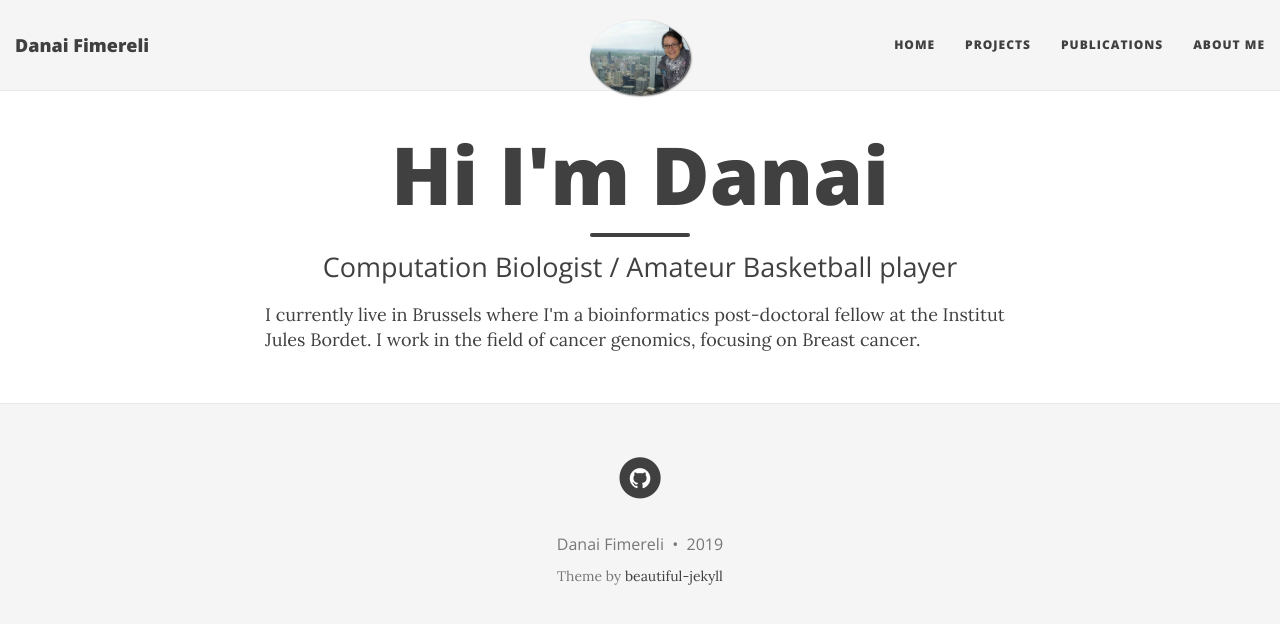
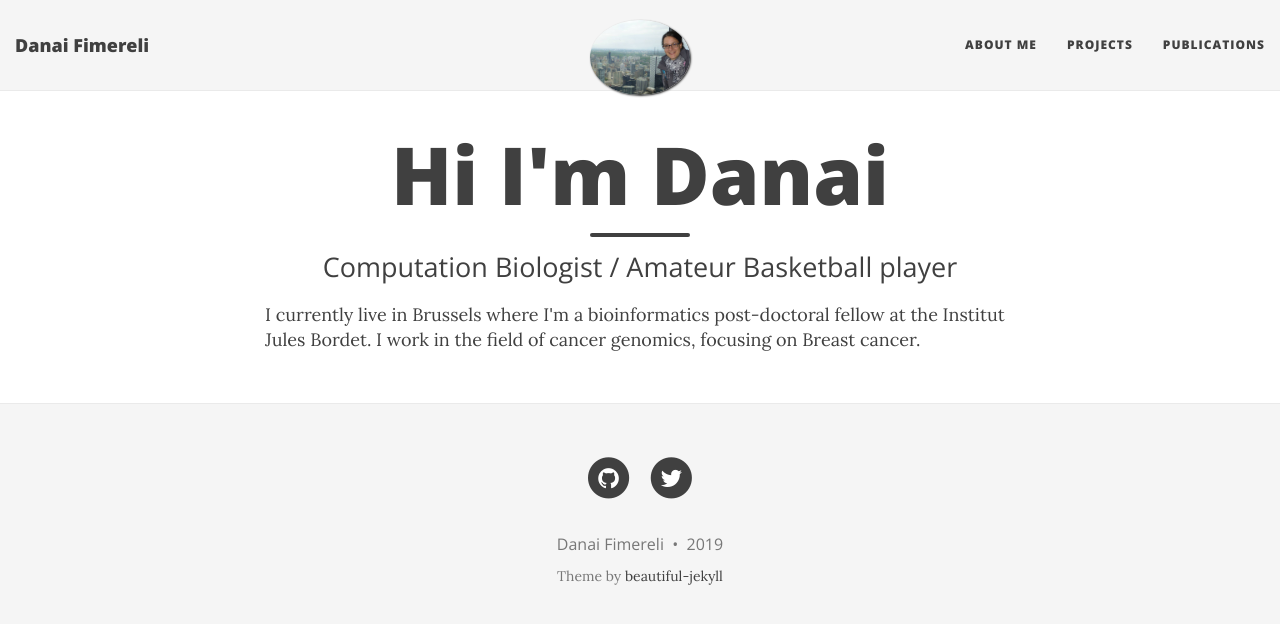
Before and after one commit to dfimerel/dfimerel.github.io, a Jekyll site: the page built from index.html, in a window 1280 px wide. Shown: the top 624 px of the page. Built offline with Jekyll 4.4.1, drawn with Linux system fonts in a browser that asks for light colours; nearby versions of some CDN libraries; the list of posts is cut into pages by our own code; some of the changed lines change nothing that is shown.

Commit message:
Update _config.yml

```diff
--- a/_config.yml
+++ b/_config.yml
@@ -23,10 +23,11 @@ description: Personal webpage of Danai Fimereli
 
 # List of links in the navigation bar
 navbar-links:
-  Home: ""
+  #Home: ""
+  About Me: "aboutme"
   Projects: "projects"
   Publications: "publications"
-  About Me: "aboutme"
+
 
 # Image to show in the navigation bar - image must be a square (width = height)
 # Remove this parameter if you don't want an image in the navbar
@@ -41,7 +42,7 @@ author:
   #email: "youremail@domain.com"
   #facebook: yourname  # eg. daattali
   github: dfimerel    # eg. daattali
-  #twitter: yourname   # eg. daattali
+  twitter: Fimereli_Danai   # eg. daattali
   #linkedin: yourlink  # eg. "pub/dean-attali/8/946/143"
   #stackoverflow: yourlink  # eg. "3943160/daattali"
 
@@ -50,7 +51,7 @@ footer-links-active:
   rss: false
   facebook: false
   email: false
-  twitter: false
+  twitter: true
   github: true
   linkedin: false
   stackoverflow: false
```
